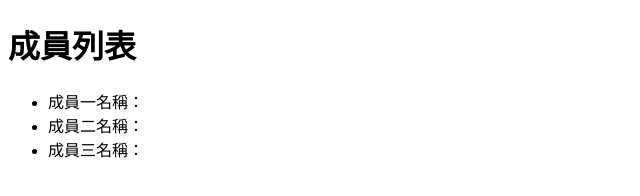
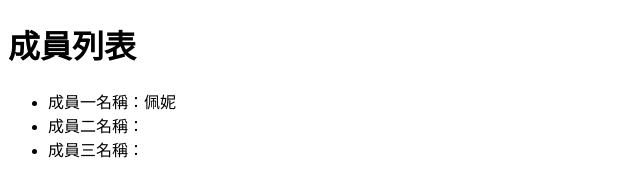
Before and after one commit to PennyCY/team9-2, a plain HTML site: page index.html in a window 1280 px wide. Shown: the full height of the page, 0-640 px from the left. Drawn offline with Linux system fonts and the light colour scheme.

Commit message:
新增成員一名稱

```diff
--- a/index.html
+++ b/index.html
@@ -8,7 +8,7 @@
 <body>
     <h1>成員列表</h1>
     <ul>
-        <li>成員一名稱：</li>
+        <li>成員一名稱：佩妮</li>
         <li>成員二名稱：</li>
         <li>成員三名稱：</li>
     </ul>
```
